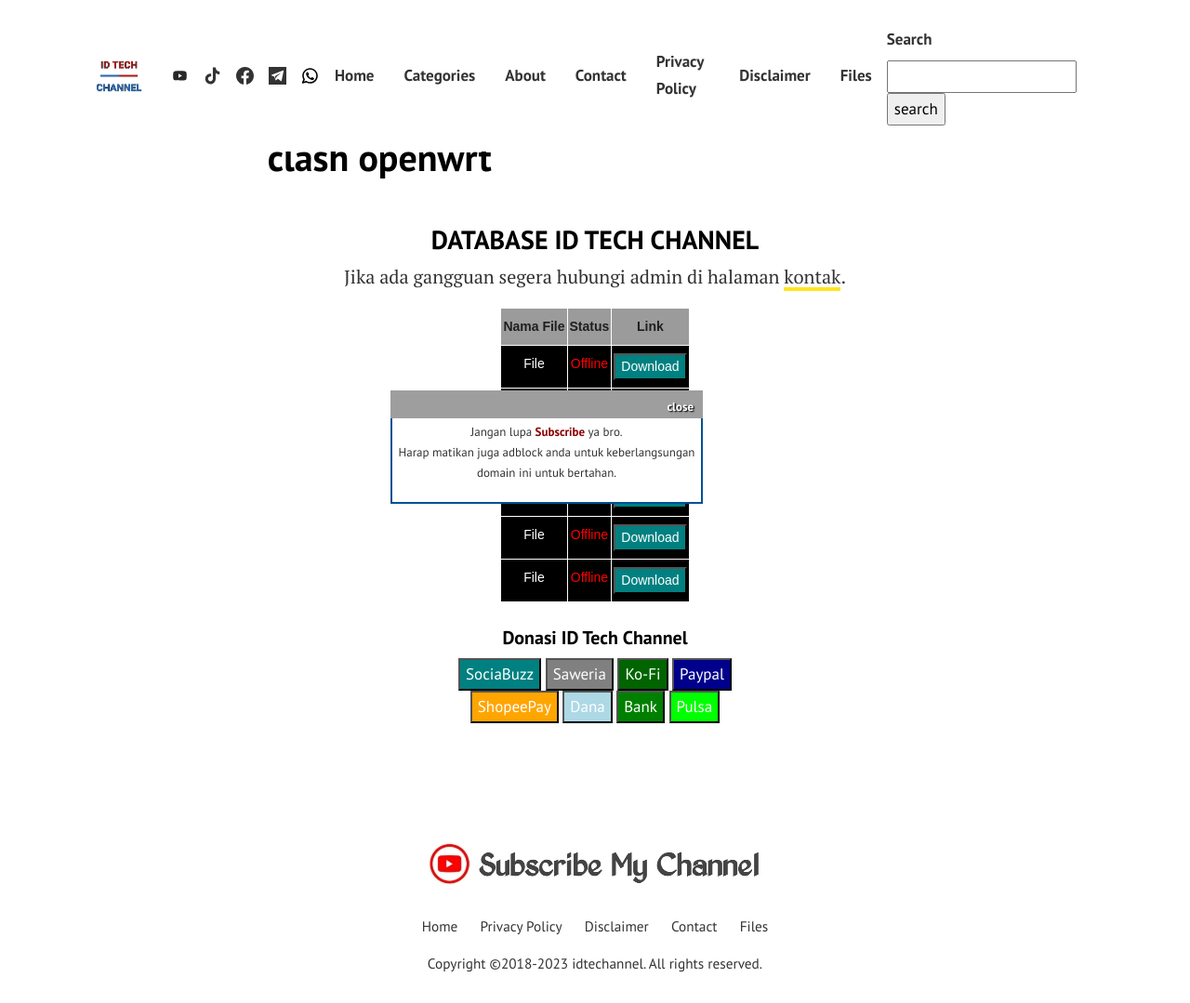
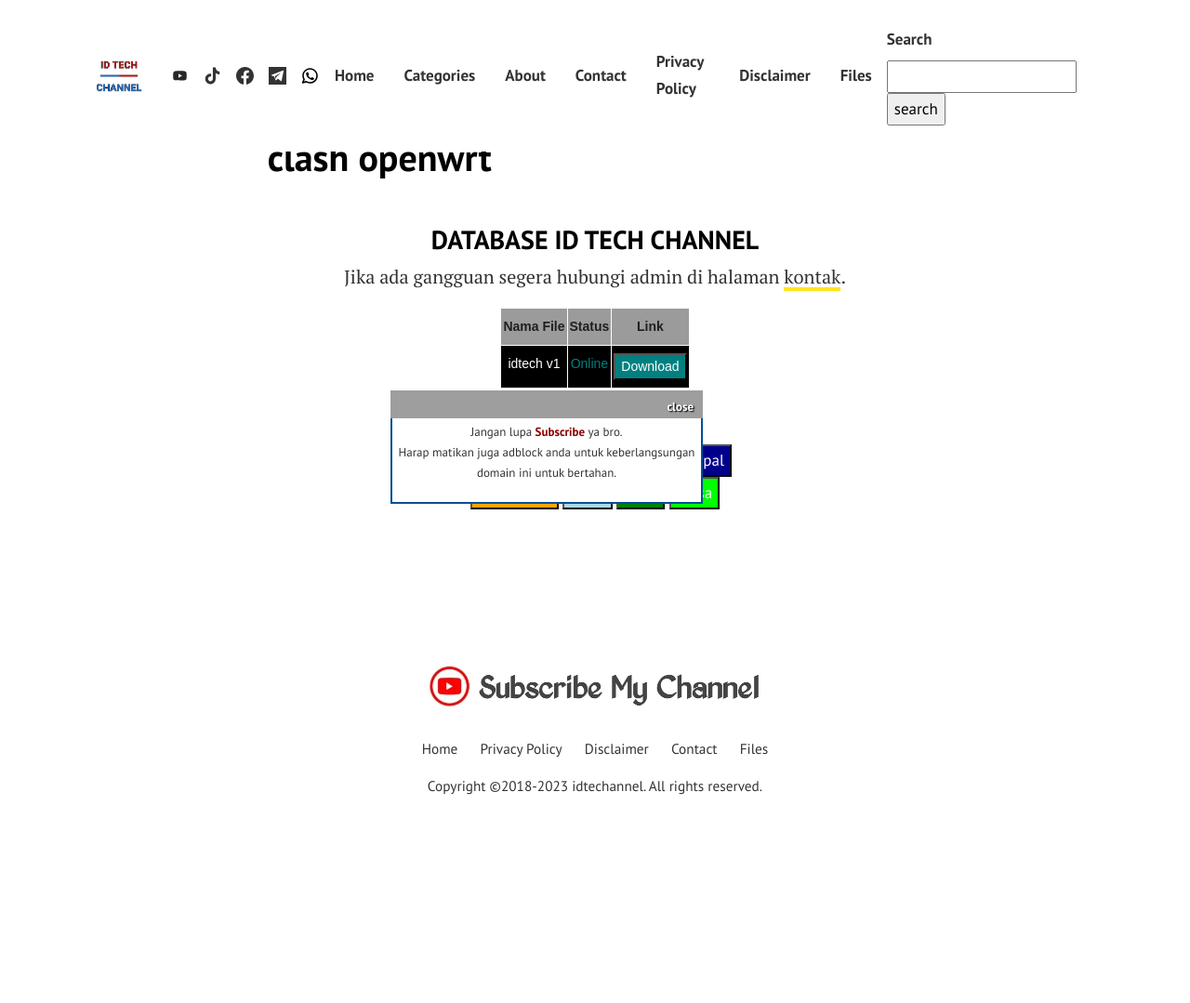
Before and after one commit to mwnsofficial/idtechannel, a Jekyll site: the page built from pages/folder/clash-openwrt.md, in a window 1280 px wide and 1079 px high. Shown: the whole window at 93% size. Built offline with Jekyll 4.4.1, drawn with Linux system fonts in a browser that asks for light colours; comment, search, counter and statistics services are not loaded; grey boxes are pictures that could not be loaded.

Commit message:
Update clash-openwrt.md

```diff
--- a/pages/folder/clash-openwrt.md
+++ b/pages/folder/clash-openwrt.md
@@ -60,43 +60,13 @@
 </thead>
 <tbody>
   <tr>
-    <td class="tg-7k2u"><span style="color:#FFF">File</span></td>
-    <td class="tg-7k2u"><span style="color:red">Offline</span></td>
-    <td class="tg-7k2u"><span><button onclick="download1('')" style="background:teal;color:white">Download</button></span></td>
-  </tr>
-  <tr>
-    <td class="tg-7k2u"><span style="color:#FFF">File</span></td>
-    <td class="tg-7k2u"><span style="color:red">Offline</span></td>
-    <td class="tg-7k2u"><span><button onclick="download2('')" style="background:teal;color:white">Download</button></span></td>
-  </tr>
-  <tr>
-    <td class="tg-7k2u"><span style="color:#FFF">File</span></td>
-    <td class="tg-7k2u"><span style="color:red">Offline</span></td>
-    <td class="tg-7k2u"><span><button onclick="download3('')" style="background:teal;color:white">Download</button></span></td>
-  </tr>
-  <tr>
-    <td class="tg-7k2u"><span style="color:#FFF">File</span></td>
-    <td class="tg-7k2u"><span style="color:red">Offline</span></td>
-    <td class="tg-7k2u"><span><button onclick="download4('')" style="background:teal;color:white">Download</button></span></td>
-  </tr>
-  <tr>
-    <td class="tg-7k2u"><span style="color:#FFF">File</span></td>
-    <td class="tg-7k2u"><span style="color:red">Offline</span></td>
-    <td class="tg-7k2u"><span><button onclick="download5('')" style="background:teal;color:white">Download</button></span></td>
-  </tr>
-  <tr>
-    <td class="tg-7k2u"><span style="color:#FFF">File</span></td>
-    <td class="tg-7k2u"><span style="color:red">Offline</span></td>
-    <td class="tg-7k2u"><span><button onclick="download6('')" style="background:teal;color:white">Download</button></span></td>
+    <td class="tg-7k2u"><span style="color:#FFF">idtech v1</span></td>
+    <td class="tg-7k2u"><span style="color:teal">Online</span></td>
+    <td class="tg-7k2u"><span><button onclick="download1('/idtech-v1/')" style="background:teal;color:white">Download</button></span></td>
   </tr>
 </tbody>
 </table>
 </center>
 <script>
 function download1 (url) {location.href = url;}
-function download2 (url) {location.href = url;}
-function download3 (url) {location.href = url;}
-function download4 (url) {location.href = url;}
-function download5 (url) {location.href = url;}
-function download6 (url) {location.href = url;}
 </script>
```
